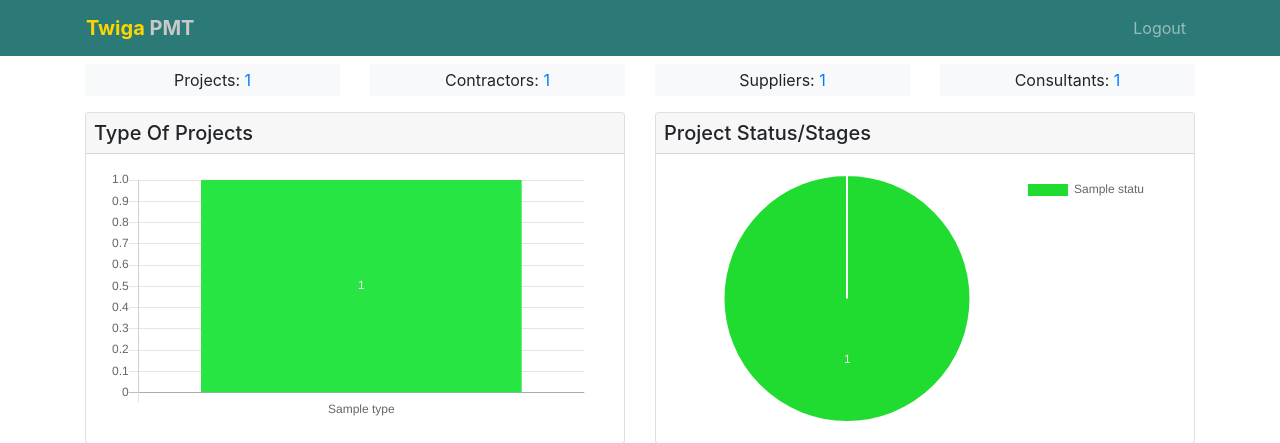
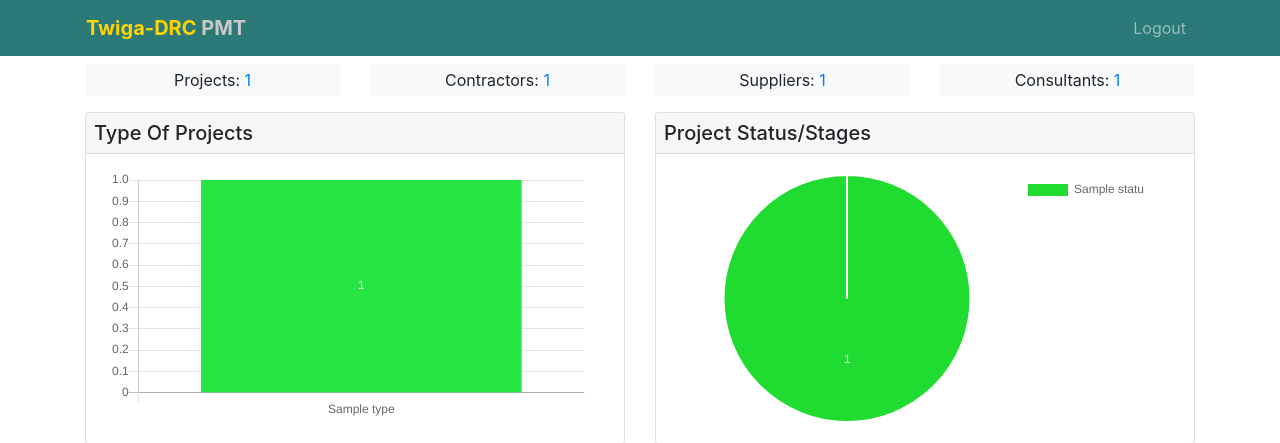
Before and after one commit to ezrankayamba/twiga_drc_pmt, a Django app: page / in a window 1280 px wide. Shown: the top 443 px of the page. Run offline with Django 3.2, Linux system fonts and the light colour scheme; a user stored in the database is signed in; tables that the repository leaves empty hold one stand-in row (values such as "Sample post"); parts of the project's set-up code (start-up, migrations or seed data) failed here and were passed over; some libraries are stand-ins or nearby versions.

Commit message:
Update navbar.html

```diff
--- a/core/templates/core/navbar.html
+++ b/core/templates/core/navbar.html
@@ -1,7 +1,7 @@
 {% load static %}
 <header class="app-bg-primary sticky-top">
     <nav class="container text-light navbar navbar-dark navbar-expand-md">
-        <a href="#" class="navbar-brand">Twiga <span class="pmt">PMT</span></a>
+        <a href="#" class="navbar-brand">Twiga-DRC <span class="pmt">PMT</span></a>
         <button
             class="navbar-toggler"
             data-toggle="collapse"
```
